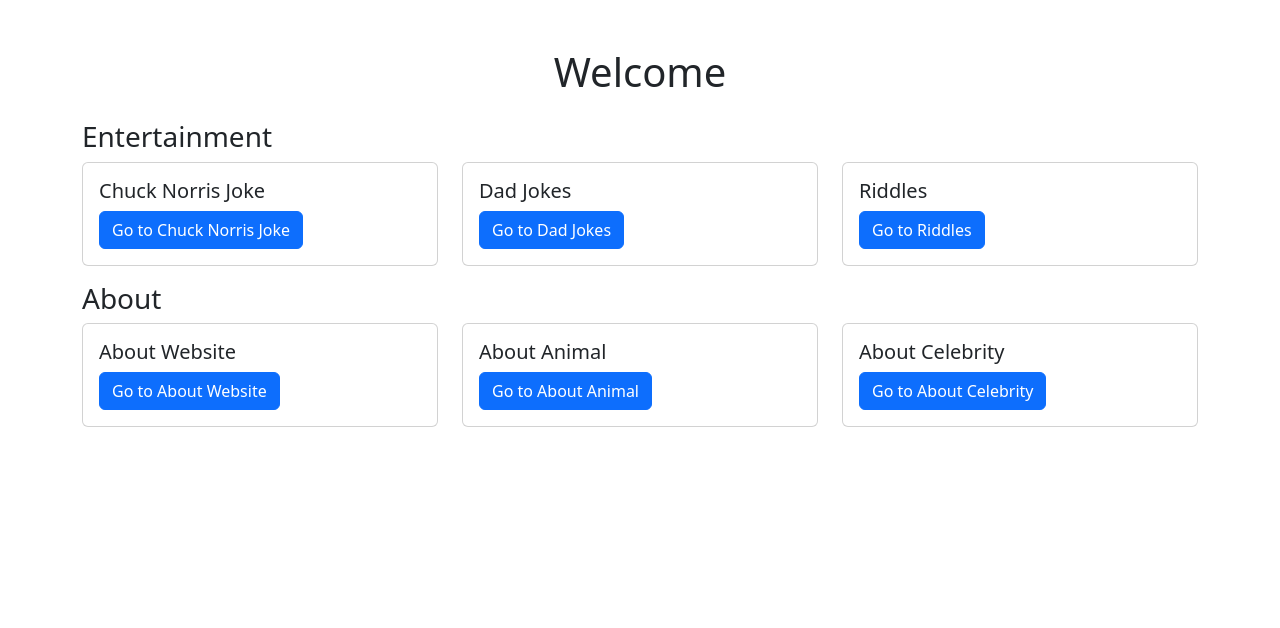
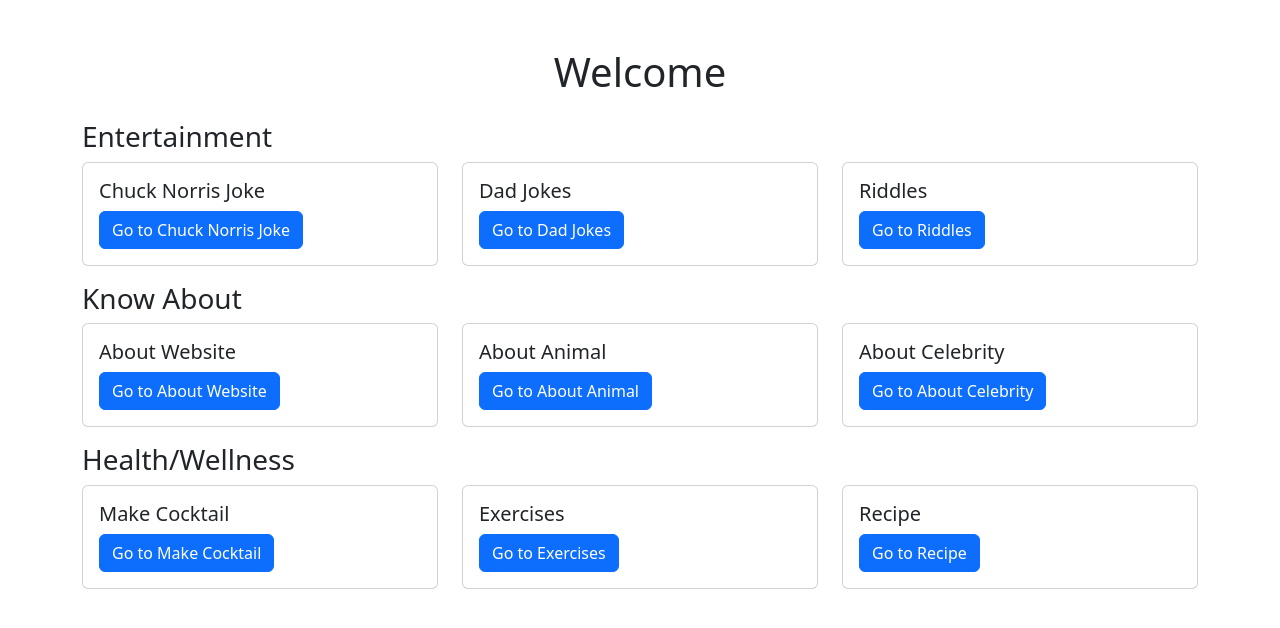
Before and after one commit to thisisrow/KnowJoy, a React (Vite) app in the folder multi-feature/: page / in a window 1280 px wide. Shown: the top 628 px of the page. Built offline with nearby package versions, Linux system fonts and the light colour scheme.

Commit message:
Cocktail added

```diff
--- a/multi-feature/src/App.jsx
+++ b/multi-feature/src/App.jsx
@@ -3,10 +3,13 @@
 import Home from './Component/Home'
 import ChuckNorrisJoke from './Component/Entertainment/ChuckNorrisJoke'
 import DadJokes from './Component/Entertainment/DadJokes'
+import Riddles from './Component/Entertainment/Riddles'
 import AboutAnimal from './Component/About/AboutAnimal'
 import AboutCelebrity from './Component/About/AboutCelebrity'
 import AboutWebsite from './Component/About/AboutWebsite'
-import Riddles from './Component/Entertainment/Riddles'
+import Cocktail from './Component/Health/Cocktail'
+import Exercises from './Component/Health/Exercises'
+import Recipe from './Component/Health/Recipe'
 function App() {
 
   return (
@@ -20,6 +23,9 @@
       <Route path="/AboutCelebrity" element={<AboutCelebrity />} />
       <Route path="/AboutWebsite" element={<AboutWebsite />} />
       <Route path="/Riddles" element={<Riddles />} />
+      <Route path="/Cocktail" element={<Cocktail />} />
+      <Route path="/Exercises" element={<Exercises />} />
+      <Route path="/Recipe" element={<Recipe />} />
     </Routes>
     </BrowserRouter>
 
--- a/multi-feature/src/Component/About/AboutCelebrity.jsx
+++ b/multi-feature/src/Component/About/AboutCelebrity.jsx
@@ -43,7 +43,7 @@
                 <form onSubmit={handleSubmit} className="mb-4">
                     <div className="row m-2">
                         <div className="col-xl-6">
-                            <h5>Enter Animal name</h5>
+                            <h5>Enter Celebrity name</h5>
                             <input
                                 type="text"
                                 className="form-control"
--- a/multi-feature/src/Component/Entertainment/Riddles.jsx
+++ b/multi-feature/src/Component/Entertainment/Riddles.jsx
@@ -1,7 +1,6 @@
 import React, { useEffect, useState } from "react";
 import "bootstrap/dist/css/bootstrap.min.css";
 import "bootstrap/dist/js/bootstrap.bundle.min.js";
-
 import axios from "axios";
 import { useNavigate } from "react-router-dom";
 
--- /dev/null
+++ b/multi-feature/src/Component/Health/Cocktail.jsx
@@ -0,0 +1,107 @@
+import React, { useEffect, useState } from "react";
+import "bootstrap/dist/css/bootstrap.min.css";
+import "bootstrap/dist/js/bootstrap.bundle.min.js";
+import axios from "axios";
+import { useNavigate } from "react-router-dom";
+
+function Cocktail() {
+    const [data, setData] = useState([]);
+    const [name, setName] = useState("");
+    const [loading, setLoading] = useState(false);
+    const key = import.meta.env.VITE_KEY;
+
+    const fetchCocktail = async (cocktailName) => {
+        setLoading(true);
+        setData([]);
+
+        try {
+            const response = await axios.get(`https://api.api-ninjas.com/v1/cocktail?name=${cocktailName}`, {
+                headers: {
+                    'X-Api-Key': key
+                }
+            });
+            if (response.data.length > 0) {
+                setData(response.data);
+            } else {
+                setData([]);
+            }
+        } catch (error) {
+            console.error("Failed to fetch data:", error);
+            setData([]);
+        } finally {
+            setLoading(false);
+        }
+    };
+
+    const handleSubmit = (e) => {
+        e.preventDefault();
+        if (!name.trim()) {
+            alert("Please enter a cocktail name.");
+            return;
+        }
+        fetchCocktail(name);
+    };
+
+    const navigate = useNavigate();
+
+    return (
+        <div className="container mt-4">
+            <h1>About Cocktail</h1>
+            <div className="card p-3">
+                <form onSubmit={handleSubmit} className="mb-4">
+                    <div className="row m-2">
+                        <div className="col-xl-6">
+                            <h5>Enter Cocktail Name</h5>
+                            <input
+                                type="text"
+                                className="form-control"
+                                placeholder="Enter Cocktail name"
+                                value={name}
+                                onChange={(e) => setName(e.target.value)}
+                            />
+                            <button type="submit" className="btn btn-primary mt-3">Search</button>
+                        </div>
+                    </div>
+                </form>
+            </div>
+
+
+            {loading && (
+                <div className="alert alert-info mt-3">
+                    <p>Loading...</p>
+                </div>
+            )}
+
+            {!loading && data.length > 0 && (
+                data.map((item, index) => (
+                    <div className="card mt-3" key={index}>
+                        <div className="card-body">
+                            <h5 className="card-title text-capitalize">{item.name}</h5>
+                            <p><strong>Ingredients:</strong></p>
+                            <ul>
+                                {item.ingredients?.map((ingredient, idx) => (
+                                    <li key={idx}>{ingredient}</li>
+                                ))}
+                            </ul>
+                            <p>
+                                <strong>Instruction:</strong> {item.instructions}
+                            </p>
+                        </div>
+                    </div>
+                ))
+            )}
+
+            {!loading && data.length === 0 && name && (
+                <div className="alert alert-warning mt-3">
+                    <p>No data found.</p>
+                </div>
+            )}
+
+            <div className="btn btn-primary m-3" onClick={() => navigate('/')}>
+                Go Back
+            </div>
+        </div>
+    );
+}
+
+export default Cocktail;
--- a/multi-feature/src/Component/Home.jsx
+++ b/multi-feature/src/Component/Home.jsx
@@ -39,6 +39,23 @@
             to: 'AboutCelebrity',
         }
     ];
+    const health = [
+        {
+            id: 1,
+            title: "Make Cocktail",
+            to: 'Cocktail',
+        },
+        {
+            id: 2,
+            title: "Exercises",
+            to: 'Exercises',
+        },
+        {
+            id: 3,
+            title: "Recipe",
+            to: 'Recipe',
+        }
+    ];
 
     return (
         <div className="container mt-5">
@@ -58,7 +75,7 @@
                     </div>
                 ))}
             </div>
-            <h3>About </h3>
+            <h3>Know About </h3>
             <div className="row justify-content-start">
                 {about.map((item) => (
                     <div className="col-md-4 mb-3" key={item.id}>
@@ -73,6 +90,22 @@
                     </div>
                 ))}
             </div>
+            <h3>Health/Wellness </h3>
+            <div className="row justify-content-start">
+                {health.map((item) => (
+                    <div className="col-md-4 mb-3" key={item.id}>
+                        <div className='card'>
+                            <div className="card-body">
+                                <h5 className="card-title">{item.title}</h5>
+                                <button className="btn btn-primary" onClick={() => navigate(item.to || '/')}>
+                                    Go to {item.title}
+                                </button>
+                            </div>
+                        </div>
+                    </div>
+                ))}
+            </div>
+
         </div>
     );
 };
```
Also changed, not shown: multi-feature/src/Component/Health/Exercises.jsx (added), multi-feature/src/Component/Health/Recipe.jsx (added).
